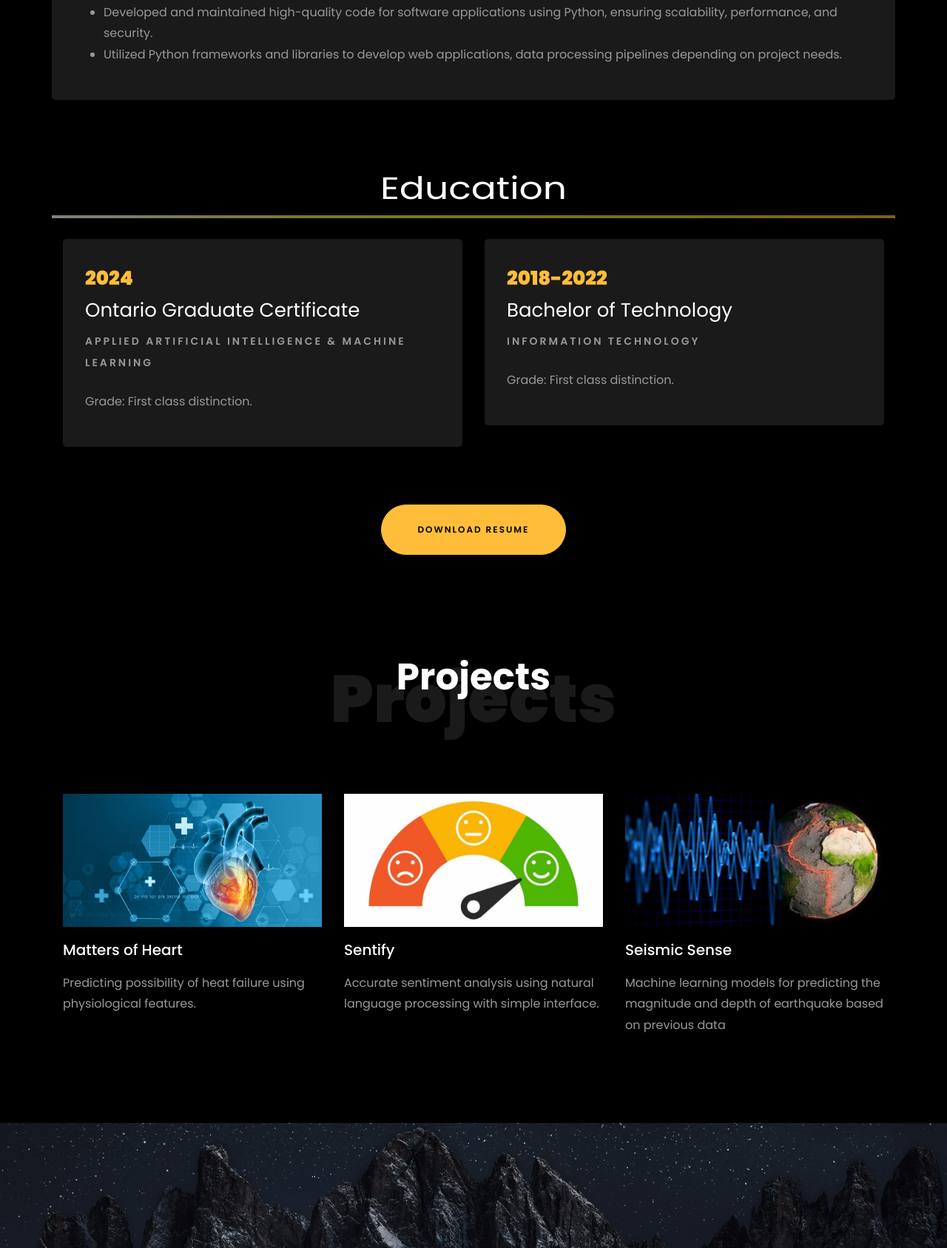
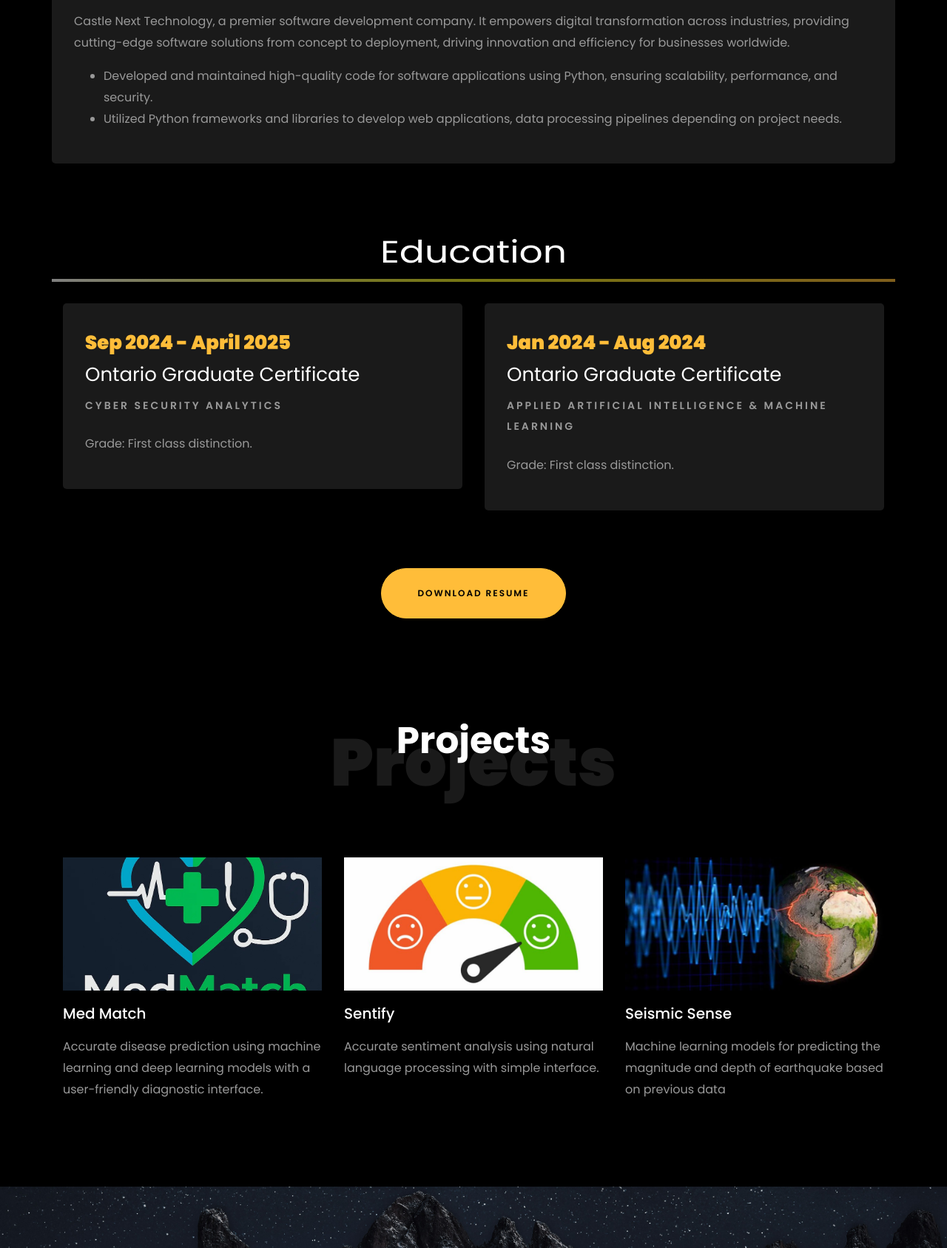
Before and after one commit to visptl098/My_portfolio, a plain HTML site: page index.html in a window 1280 px wide. Shown: the part 1431-3118 px from the top of the page at 74% size. Drawn offline with Linux system fonts and the light colour scheme; files whose address does not match are found by name.

Commit message:
changes in index

```diff
--- a/index.html
+++ b/index.html
@@ -207,9 +207,7 @@
           <div class="col-md-10 heading-section text-center ftco-animate">
           	<h1 class="big big-2">Resume</h1>
             <h2 class="mb-4">Resume</h2>
-            <p>Graduate with a strong foundation in AI and Machine Learning, seeking an entry-level position
-				to apply technical skills in developing innovative solutions and contributing to cutting-edge projects in
-				the industry.</p>
+            <p>Detail-oriented and adaptable AI Engineer with strong foundational knowledge in artificial intelligence, machine learning, and cybersecurity. Experienced in building end-to-end machine learning pipelines, from data collection and preprocessing to model deployment via web apps. Skilled in Python development, sentiment analysis, and disease prediction applications. Proven ability to work in fast-paced environments with a focus on innovation, collaboration, and high-quality coding standards.</p>
           </div>
         </div>
 
@@ -267,27 +265,27 @@
 
 				<div class="col-md-6">
     				<div class="resume-wrap ftco-animate">
-    					<span class="date">2024</span>
+    					<span class="date">Sep 2024 - April 2025</span>
+    					<h2>Ontario Graduate Certificate</h2>
+    					<span class="position">Cyber Security Analytics</span>
+    					<p class="mt-4">Grade: First class distinction.</p>
+    				</div>
+    			</div>
+
+				<div class="col-md-6">
+    				<div class="resume-wrap ftco-animate">
+    					<span class="date">Jan 2024 - Aug 2024</span>
     					<h2>Ontario Graduate Certificate</h2>
 						<span class="position">Applied Artificial Intelligence & Machine learning</span>
     					<p class="mt-4">Grade: First class distinction.</p>
     				</div>
 				</div>
 
-    			<div class="col-md-6">
-    				<div class="resume-wrap ftco-animate">
-    					<span class="date">2018-2022</span>
-    					<h2>Bachelor of Technology</h2>
-    					<span class="position">Information Technology</span>
-    					<p class="mt-4">Grade: First class distinction.</p>
-    				</div>
-    			</div>
-
     		</div>
 
     		<div class="row justify-content-center mt-5">
     			<div class="col-md-6 text-center ftco-animate">
-    				<p><a href="https://drive.google.com/file/d/1_CVATZY2zseq_bybvOVgCCZbLURYMrX2/view?usp=drive_link" class="btn btn-primary py-4 px-5">Download Resume</a></p>
+    				<p><a href="https://drive.google.com/file/d/1lFUL1Js0jUFLx6LPcr2zByPWV9JHvsRb/view?usp=drive_link" class="btn btn-primary py-4 px-5">Download Resume</a></p>
     			</div>
     		</div>
     	</div>
@@ -306,11 +304,11 @@
         <div class="row d-flex">
           <div class="col-md-4 d-flex ftco-animate">
           	<div class="blog-entry justify-content-end">
-              <a href="https://github.com/visptl098/ML_Projects/tree/main/Heart%20Failure%20Prediction" class="block-20 zoom-effect" style="background-image: url('images/img-1.jpg');">
+              <a href="https://github.com/visptl098/MedMatch_Project" class="block-20 zoom-effect" style="background-image: url('images/medmatch.jpg');">
               </a>
               <div class="text mt-3 float-right d-block">
-                <h3 class="heading"><a href="https://github.com/visptl098/ML_Projects/tree/main/Heart%20Failure%20Prediction">Matters of Heart</a></h3>
-                <p>Predicting possibility of heat failure using physiological features.</p>
+                <h3 class="heading"><a href="https://github.com/visptl098/MedMatch_Project">Med Match</a></h3>
+                <p>Accurate disease prediction using machine learning and deep learning models with a user-friendly diagnostic interface.</p>
               </div>
             </div>
           </div>
@@ -470,12 +468,12 @@
           <div class="col-md-6 col-lg-3 d-flex ftco-animate">
           	<div class="align-self-stretch box p-4 text-center">
           		<div class="icon d-flex align-items-center justify-content-center">
-					<a href="https://drive.google.com/file/d/1_CVATZY2zseq_bybvOVgCCZbLURYMrX2/view?usp=drive_link" target="_blank" rel="noopener noreferrer">
+					<a href="https://drive.google.com/file/d/1lFUL1Js0jUFLx6LPcr2zByPWV9JHvsRb/view?usp=drive_link" target="_blank" rel="noopener noreferrer">
 						<span class="icon-globe"></span>
 					  </a>
           		</div>
           		<h3 class="mb-4">Download Resume</h3>
-	            <p><a href="https://drive.google.com/file/d/1_CVATZY2zseq_bybvOVgCCZbLURYMrX2/view?usp=drive_link">Resume Link</a></p>
+	            <p><a href="https://drive.google.com/file/d/1lFUL1Js0jUFLx6LPcr2zByPWV9JHvsRb/view?usp=drive_link">Resume Link</a></p>
 	          </div>
           </div>
 
```
Also changed, not shown: images/medmatch.jpg (added).
